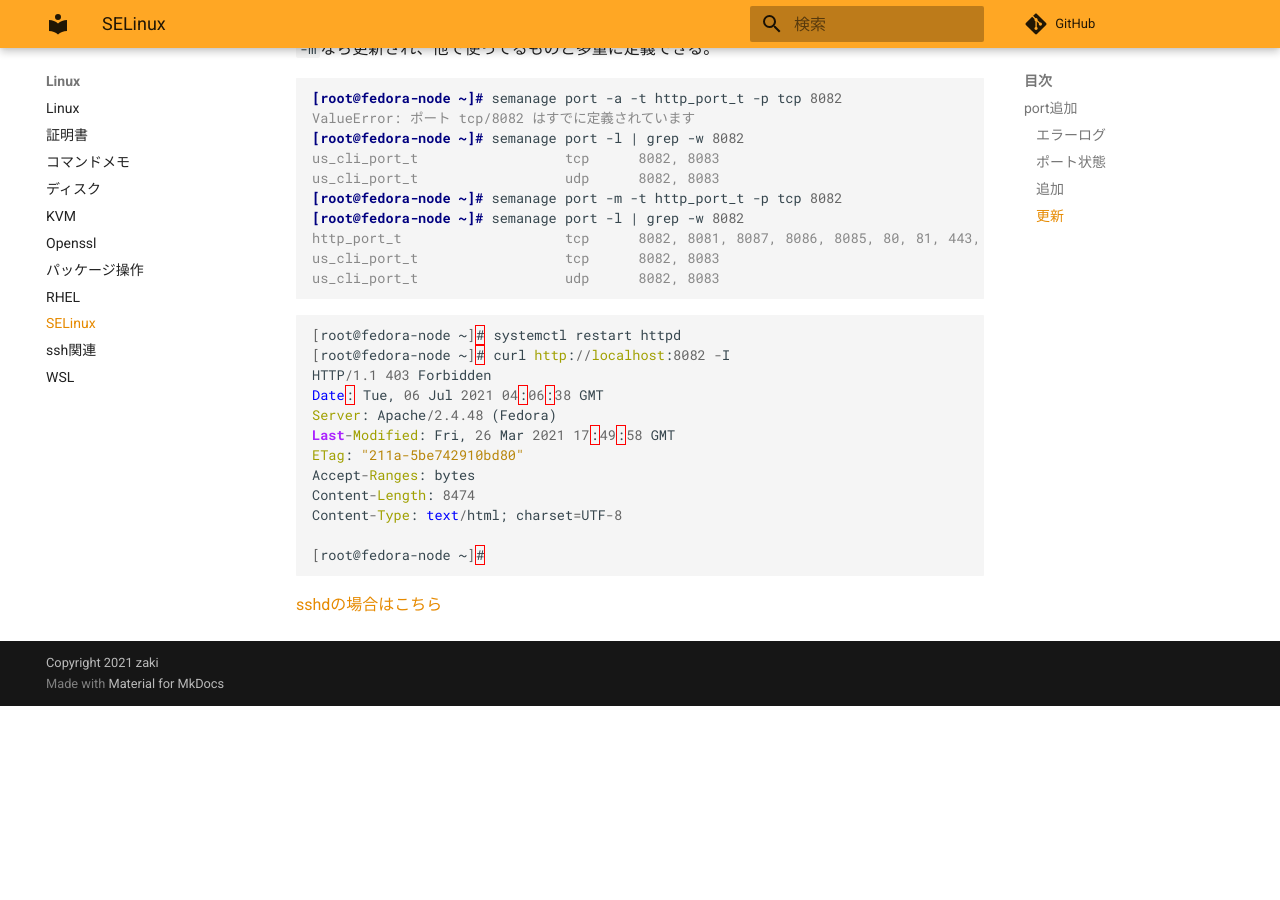
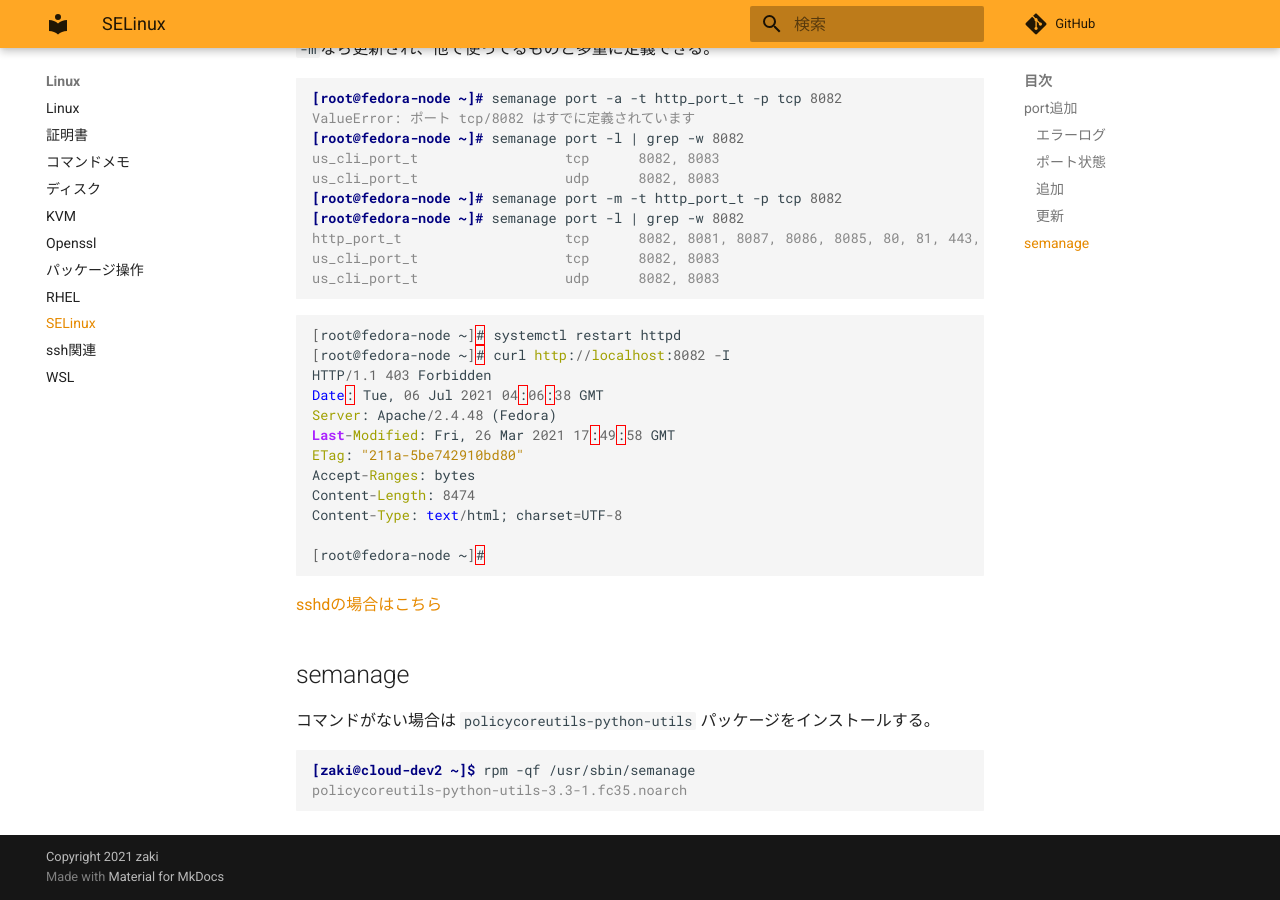
Before and after one commit to zaki-lknr/docs, an MkDocs documentation site: the page built from docs/Linux/selinux.md, in a window 1280 px wide and 900 px high, scrolled down 1732 px. Built offline with MkDocs 1.6.1 and Material for MkDocs 9.7.7, drawn with Linux system fonts in a browser that asks for light colours; comment, search, counter and statistics services are not loaded; before the commit the page ends 2438 px from its top, so only the background shows below that.

Commit message:
add: linux/selinux: semanageのインストール

````diff
--- a/docs/Linux/selinux.md
+++ b/docs/Linux/selinux.md
@@ -111,3 +111,12 @@ Content-Type: text/html; charset=UTF-8
 ```
 
 [sshdの場合はこちら](https://zaki-lknr.github.io/Linux/ssh/#sshd)
+
+## semanage
+
+コマンドがない場合は `policycoreutils-python-utils` パッケージをインストールする。
+
+```console
+[zaki@cloud-dev2 ~]$ rpm -qf /usr/sbin/semanage
+policycoreutils-python-utils-3.3-1.fc35.noarch
+```
````
